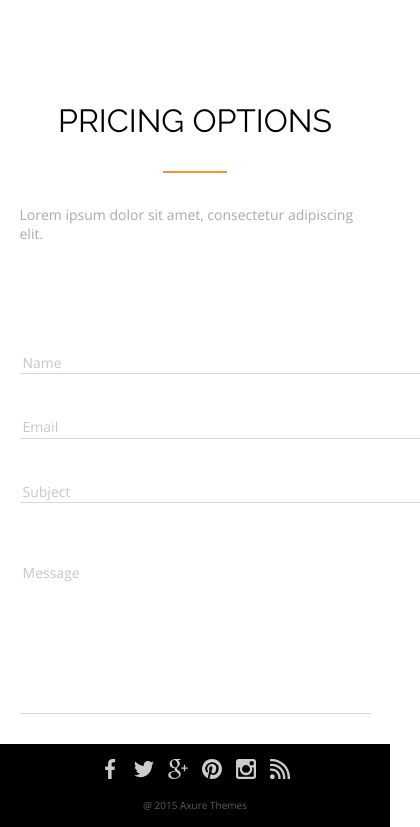
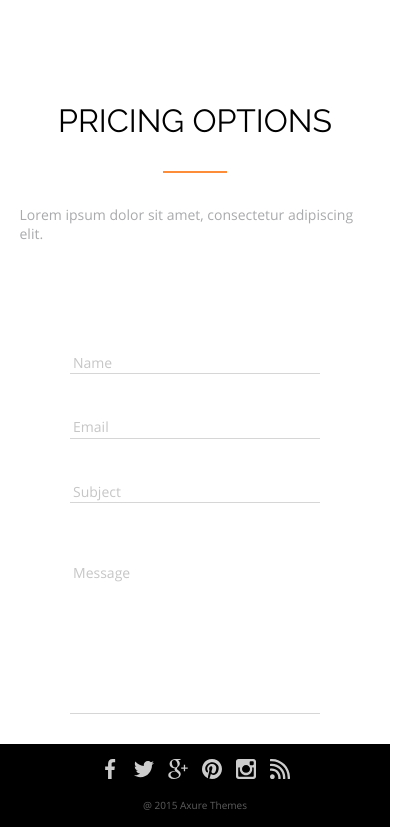
Before and after one commit to superWebDeveloper11/axit_last, a plain HTML site: page index.html in a window 390 px wide. Shown: the part 7942-8769 px from the top of the page, 420 px wide, since content can reach past the window. Drawn offline with nearby package versions, Linux system fonts and the light colour scheme; files whose address does not match are found by name.

Commit message:
Add files via upload

```diff
--- a/css/media.css
+++ b/css/media.css
@@ -218,3 +218,12 @@
     .header__title {
         display: none;
     }
+
+    .form__text {
+        width: 250px;
+    }
+
+    .textarea_style {
+        width: 250px;
+    }
+}
```
